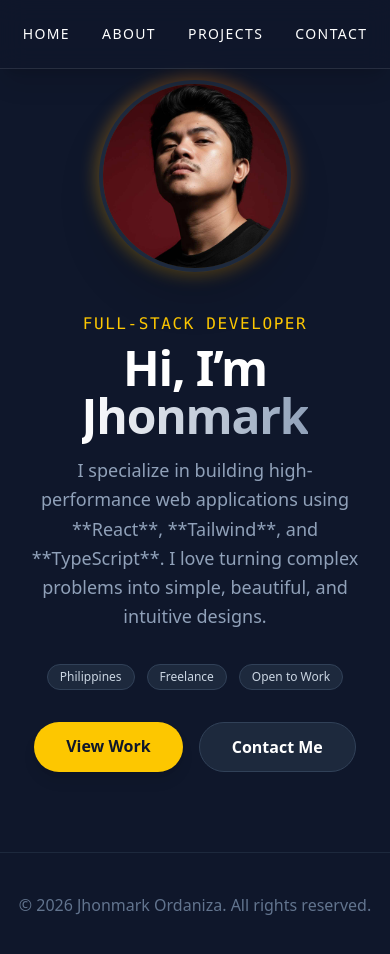
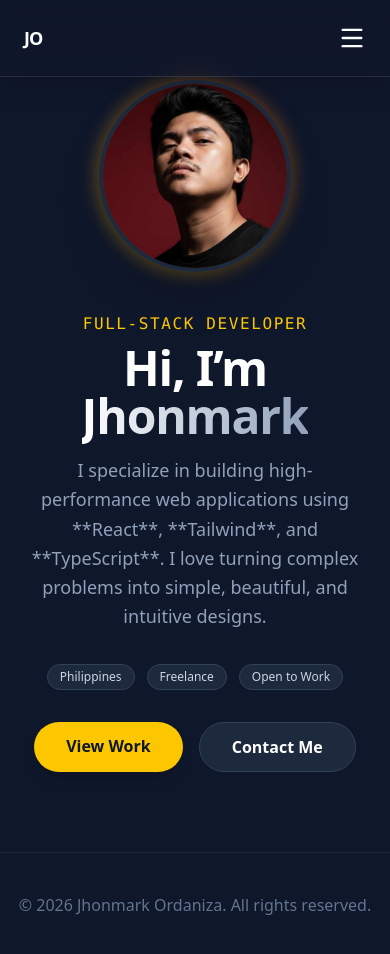
Before and after one commit to Jhonyx10/my-portfolio, a React (Vite) app: page / in a window 390 px wide. Shown: the top 954 px of the page. Built offline with nearby package versions, Linux system fonts and the light colour scheme.

Commit message:
navbar mobile size

```diff
--- a/src/components/Navbar.tsx
+++ b/src/components/Navbar.tsx
@@ -1,7 +1,10 @@
-import { motion } from "framer-motion";
+import { useState } from "react";
+import { motion, AnimatePresence } from "framer-motion";
 import { Link, useLocation } from "react-router-dom";
+import { Menu, X } from "lucide-react"; // Install lucide-react or use SVG icons
 
 const Navbar = () => {
+  const [isOpen, setIsOpen] = useState(false);
   const location = useLocation();
   const isHome = location.pathname === "/";
 
@@ -12,14 +15,18 @@ const Navbar = () => {
     { name: "Contact", link: isHome ? "#contact" : "/#contact" },
   ];
 
+  const toggleMenu = () => setIsOpen(!isOpen);
+
   return (
     <motion.nav
       initial={{ y: -50, opacity: 0 }}
       animate={{ y: 0, opacity: 1 }}
       transition={{ duration: 0.8 }}
-      className="flex flex-col items-center justify-center p-6 bg-slate-900/40 backdrop-blur-md border-b border-white/10 shadow-xl fixed w-full z-50 gap-4"
+      className="bg-slate-900/40 backdrop-blur-md border-b border-white/10 shadow-xl fixed w-full z-50 p-6"
     >
-      <ul className="flex gap-8">
+      <div className="max-w-7xl mx-auto flex items-center justify-between md:justify-center">
+        {/* Desktop Links (Hidden on mobile) */}
+        <ul className="hidden md:flex gap-8">
           {navItems.map((item) => (
             <motion.li
               key={item.name}
@@ -27,9 +34,7 @@ const Navbar = () => {
               transition={{ type: "spring", stiffness: 300 }}
               className="cursor-pointer text-sm uppercase tracking-widest font-medium text-white"
             >
-            {item.link.startsWith("#") ? (
-              <a href={item.link}>{item.name}</a>
-            ) : item.link.startsWith("/#") ? (
+              {item.link.startsWith("#") || item.link.startsWith("/#") ? (
                 <a href={item.link}>{item.name}</a>
               ) : (
                 <Link to={item.link}>{item.name}</Link>
@@ -37,6 +42,45 @@ const Navbar = () => {
             </motion.li>
           ))}
         </ul>
+
+        {/* Mobile Header (Visible on mobile only) */}
+        <div className="flex w-full justify-between items-center md:hidden">
+          <span className="font-bold text-lg tracking-tighter">JO</span>
+          <button onClick={toggleMenu} className="text-white focus:outline-none">
+            {isOpen ? <X size={28} /> : <Menu size={28} />}
+          </button>
+        </div>
+      </div>
+
+      {/* Mobile Menu Overlay */}
+      <AnimatePresence>
+        {isOpen && (
+          <motion.div
+            initial={{ opacity: 0, height: 0 }}
+            animate={{ opacity: 1, height: "auto" }}
+            exit={{ opacity: 0, height: 0 }}
+            className="md:hidden mt-4 overflow-hidden"
+          >
+            <ul className="flex flex-col items-center gap-6 pb-4">
+              {navItems.map((item) => (
+                <motion.li
+                  key={item.name}
+                  initial={{ x: -20, opacity: 0 }}
+                  animate={{ x: 0, opacity: 1 }}
+                  className="text-sm uppercase tracking-widest font-medium text-white"
+                  onClick={() => setIsOpen(false)} // Close menu on click
+                >
+                  {item.link.startsWith("#") || item.link.startsWith("/#") ? (
+                    <a href={item.link}>{item.name}</a>
+                  ) : (
+                    <Link to={item.link}>{item.name}</Link>
+                  )}
+                </motion.li>
+              ))}
+            </ul>
+          </motion.div>
+        )}
+      </AnimatePresence>
     </motion.nav>
   );
 };
```
Lines whose indentation alone changed are shown as unchanged.
